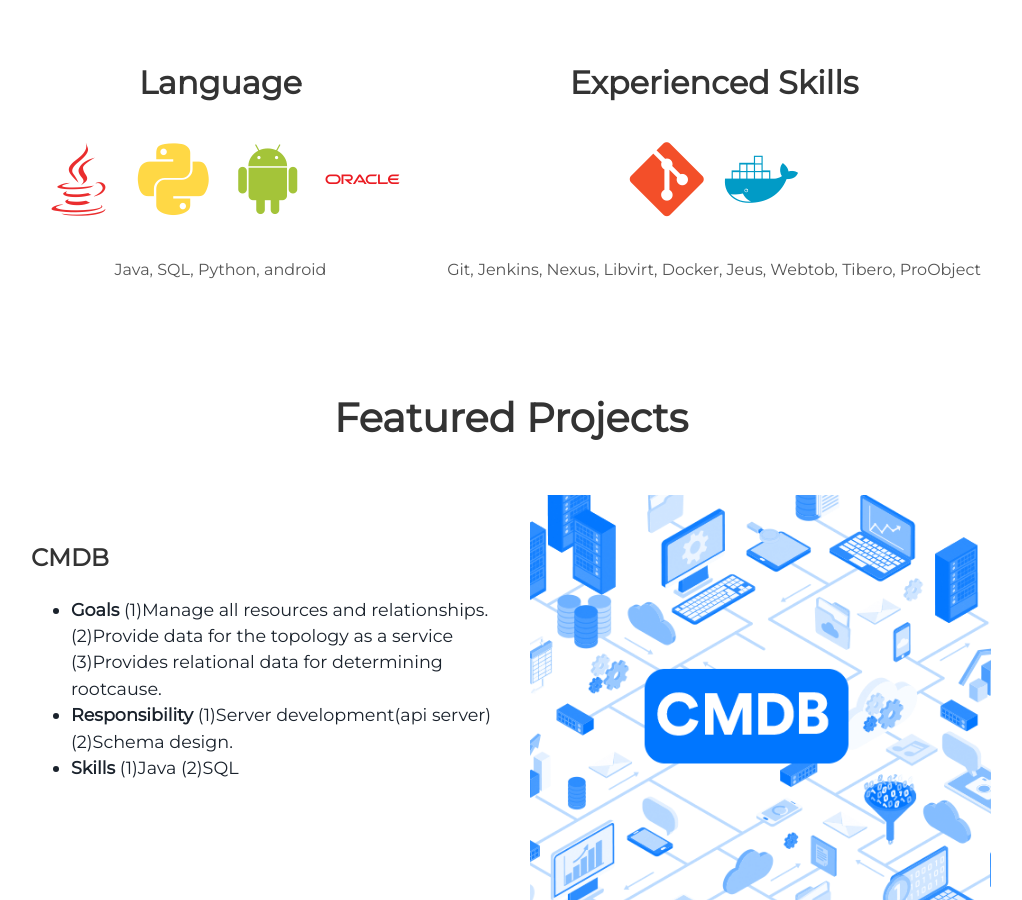
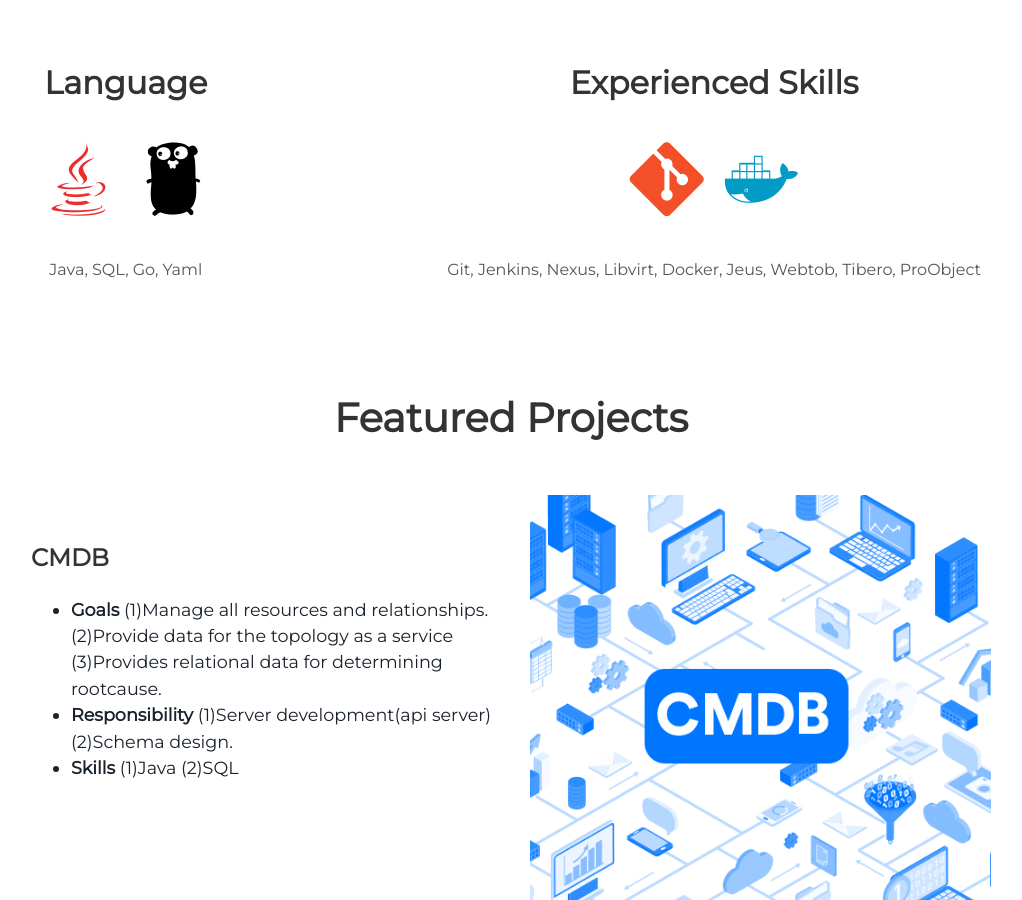
Before and after one commit to haemyung-yang/haemyung-yang.github.io, a Jekyll site: the page built from index.html, in a window 1280 px wide and 900 px high, scrolled down 1068 px. Shown: the whole window, without its empty margins (129-1151 px from the left). Built offline with Jekyll 4.4.1, drawn with Linux system fonts in a browser that asks for light colours.

Commit message:
Update about.html

```diff
--- a/_includes/about.html
+++ b/_includes/about.html
@@ -5,16 +5,17 @@
     <div class="tech">
       <h2>Language</h2>
       <i class="devicon-java-plain colored"></i>
-      <i class="devicon-python-plain colored"></i>
-      <i class="devicon-android-plain colored"></i>
-      <i class="devicon-oracle-plain colored"></i>
-      <p>Java, SQL, Python, android</p>
+      <i class="devicon-sql-plain colored"></i>
+      <i class="devicon-go-plain colored"></i>
+      <i class="devicon-yaml-plain colored"></i>
+      <p>Java, SQL, Go, Yaml</p>
 
     </div>
     <div class="tech">
       <h2>Experienced Skills</h2>
       <i class="devicon-git-plain colored"></i>
       <i class="devicon-docker-plain colored"></i>
+      <i class="devicon-kubernetes-plain colored"></i>
       <p>Git, Jenkins, Nexus, Libvirt, Docker, Jeus, Webtob, Tibero, ProObject</p>
     </div>
 </div>
```
